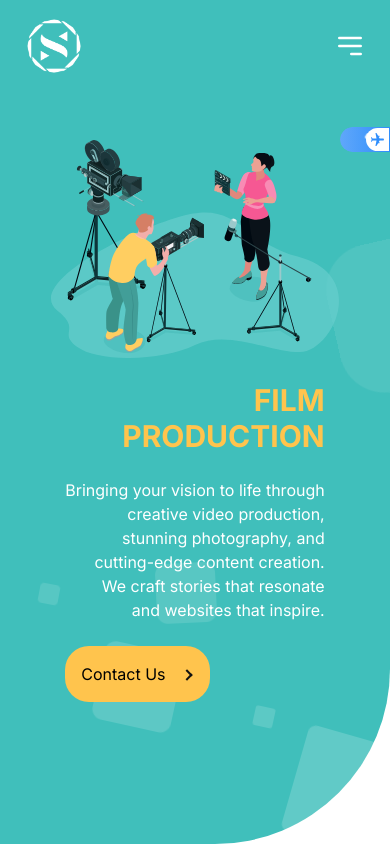
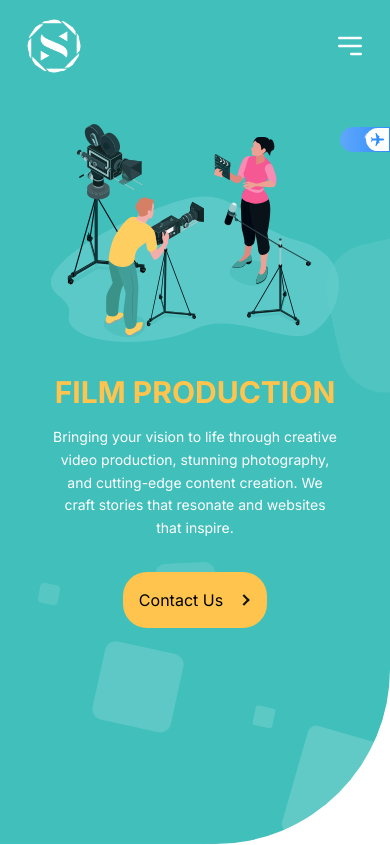
Before and after one commit to dissojak/StoonProd, a Next.js app: page / in a window 390 px wide. Shown: the top 845 px of the page. Built offline with nearby package versions, Linux system fonts and the light colour scheme.

Commit message:
edit slider & make it better responsive v1.4

```diff
--- a/package.json
+++ b/package.json
@@ -8,6 +8,7 @@
     "lint": "next lint"
   },
   "dependencies": {
+    "lucide-react": "^0.475.0",
     "next": "14.2.4",
     "react": "^18",
     "react-dom": "^18",
--- /dev/null
+++ b/src/app/UI/Sheet.js
@@ -0,0 +1,24 @@
+export function Sheet({ open, onOpenChange, children }) {
+    return (
+      <div
+        className={`fixed inset-0 z-50 bg-black/50 transition-opacity ${open ? "opacity-100" : "opacity-0 pointer-events-none"}`}
+        onClick={() => onOpenChange(false)}
+      >
+        {children}
+      </div>
+    );
+  }
+
+  export function SheetContent({ side, className, children }) {
+    return (
+      <div
+        className={`absolute top-0 ${side === "right" ? "right-0" : "left-0"} w-[300px] sm:w-[400px] bg-white p-4 ${className}`}
+      >
+        {children}
+      </div>
+    );
+  }
+
+  export function SheetTrigger({ children }) {
+    return <>{children}</>; // Used to trigger the opening of the sheet
+  }
--- a/src/app/components/Home/SliderSection.js
+++ b/src/app/components/Home/SliderSection.js
@@ -3,45 +3,35 @@ import Image from "next/image";
 
 const SliderSection = () => {
   return (
-    <section>
-      <div
-        className="container
-        mx-auto flex flex-col
-        md:flex-row items-center justify-between
-        lg:py-16 xs:py-8 px-4" // Added px-4 to ensure padding on both sides
-      >
+    <section className="text-white py-8 sm:py-12 lg:py-16">
+      <div className="container mx-auto px-4 sm:px-6 lg:px-8">
+        <div className="flex flex-col lg:flex-row items-center justify-between gap-8 lg:gap-12">
           {/* Image Section */}
-        <div className="lg:w-1/2 xs:w-full">
+          <div className="w-full lg:w-1/2">
             <Image
               src="/assets/images/filmingGreen.svg"
-            alt="website template image"
-            className="w-full max-w-md mx-auto xs:mt-4 brightness-100 dark:brightness-75 transition duration-1000 filter" // Set max-w-md to limit size on larger screens and ensure full width on small screens
+              alt="Film production illustration"
+              className="w-full max-w-lg mx-auto brightness-100 dark:brightness-75 transition duration-1000 filter"
               width={800}
               height={500}
-            sizes="(max-width: 640px) 80vw, (max-width: 1024px) 50vw, 40vw"
+              sizes="(max-width: 640px) 100vw, (max-width: 1024px) 50vw, 40vw"
+              priority
             />
           </div>
 
           {/* Text Section */}
-        <div className="lg:mr-20 md:w-1/2 text-white text-right xs:mt-6 md:mt-0">
-          <div className="space-y-6">
-            <h1 className="font-bold lg:text-5xl mb-4 text-myYellow xs:text-3xl">
-              FILM <br /> PRODUCTION
+          <div className="w-full lg:w-1/2 text-center lg:text-right z-10">
+            <h1 className="font-bold text-3xl sm:text-4xl lg:text-5xl mb-4 text-myYellow">
+              FILM <br className="hidden sm:inline" /> PRODUCTION
             </h1>
-            <p className="xs:text-base sm:text-sm md:text-base lg:text-lg xl:text-xl leading-relaxed text-right">
-              Bringing your vision to life through
-              <br className="lg:hidden" />
-              creative video production,
-              <br />
-              stunning photography, and <br className="lg:hidden" />
-              cutting-edge content creation.
-              <br />
-              We craft stories that resonate <br className="lg:hidden" /> and
-              websites that inspire.
+            <p className="text-sm sm:text-base lg:text-lg xl:text-xl leading-relaxed max-w-xl mx-auto lg:ml-auto lg:mr-0">
+              Bringing your vision to life through creative video production,
+              stunning photography, and cutting-edge content creation. We craft
+              stories that resonate and websites that inspire.
             </p>
 
             {/* Button Section */}
-            <div className="relative flex justify-start lg:ml-16 xs:mt-16">
+            <div className="lg:flex lg:justify-start mt-8 sm:mt-12">
               <Link
                 href="https://www.instagram.com/adem_ben_amor/"
                 className="inline-flex items-center bg-myYellow text-black rounded-3xl
```
Also changed, not shown: 1 other file (tests, documents, lock files or other folders). Lines whose indentation alone changed are shown as unchanged.
